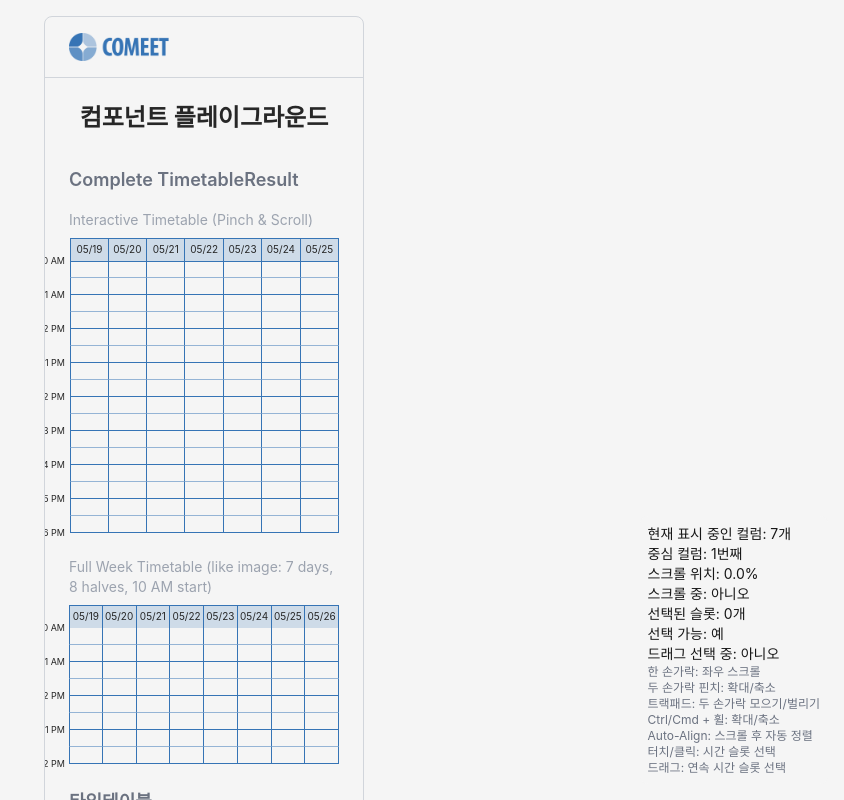
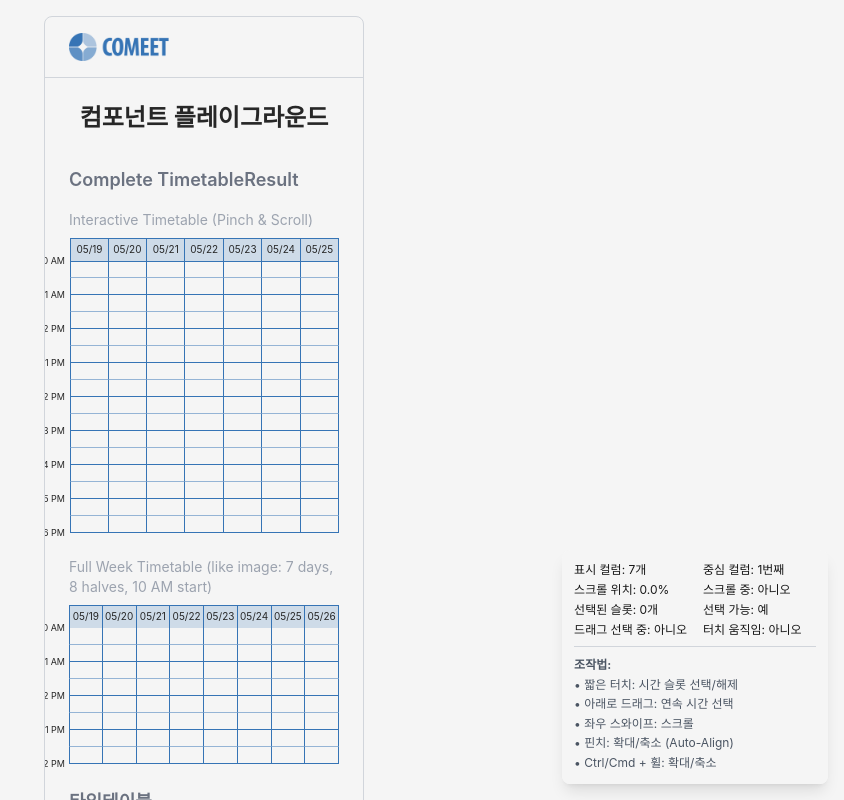
Before and after one commit to comeet-product/comeet, a Next.js app: page /playground in a window 1280 px wide. Shown: the top 800 px of the page, without its empty margins (436-1280 px from the left). Built offline with nearby package versions, Linux system fonts and the light colour scheme; a web font is replaced by a local one.

Commit message:
테스트용

```diff
--- a/src/app/[id]/page.js
+++ b/src/app/[id]/page.js
@@ -37,7 +37,7 @@ export default function MeetingPage({ params }) {
                     <h5 className="text-md text-gray-500 text-center font-semibold mb-1">
                         Schedule Overview
                     </h5>
-                <TimetableResult
+                <TimetableComponent
                     dayCount={7}
                     halfCount={8}
                     startDate="05/19"
--- a/src/components/TimetableComponent/DateSelector.js
+++ b/src/components/TimetableComponent/DateSelector.js
@@ -15,7 +15,9 @@ export default function DateSelector({
     isDragSelecting,
     touchStartTime,
     setTouchStartTime,
-    tapThreshold
+    tapThreshold,
+    touchMoved,
+    moveThreshold
 }) {
     return (
         <div className="flex">
@@ -37,6 +39,8 @@ export default function DateSelector({
                         touchStartTime={touchStartTime}
                         setTouchStartTime={setTouchStartTime}
                         tapThreshold={tapThreshold}
+                        touchMoved={touchMoved}
+                        moveThreshold={moveThreshold}
                     />
                 </div>
             ))}
--- a/src/components/TimetableComponent/Day.js
+++ b/src/components/TimetableComponent/Day.js
@@ -16,7 +16,9 @@ export default function Day({
   isDragSelecting,
   touchStartTime,
   setTouchStartTime,
-  tapThreshold
+  tapThreshold,
+  touchMoved,
+  moveThreshold
 }) {
   const hourCount = Math.floor(halfCount / 2);
   const hasExtraHalf = halfCount % 2 === 1;
@@ -43,6 +45,8 @@ export default function Day({
           touchStartTime={touchStartTime}
           setTouchStartTime={setTouchStartTime}
           tapThreshold={tapThreshold}
+          touchMoved={touchMoved}
+          moveThreshold={moveThreshold}
         />
       ))}
 
@@ -65,6 +69,8 @@ export default function Day({
           touchStartTime={touchStartTime}
           setTouchStartTime={setTouchStartTime}
           tapThreshold={tapThreshold}
+          touchMoved={touchMoved}
+          moveThreshold={moveThreshold}
         />
       )}
     </div>
--- a/src/components/TimetableComponent/Half.js
+++ b/src/components/TimetableComponent/Half.js
@@ -11,7 +11,6 @@ export default function Half({
   isFirstDay,
   hasDateHeaderAbove,
   selectedSlots,
-  onSlotSelection,
   onTapSelection,
   onDragSelectionStart,
   onDragSelectionMove,
@@ -20,7 +19,8 @@ export default function Half({
   isDragSelecting,
   touchStartTime,
   setTouchStartTime,
-  tapThreshold
+  tapThreshold,
+  touchMoved,
 }) {
   const slotId = `${dayIndex}-${halfIndex}`;
   const isSelected = selectedSlots?.has(slotId) || false;
@@ -113,27 +113,30 @@ export default function Half({
   };
 
   const handleTouchStart = (e) => {
+    // 선택 기능이 비활성화되어 있거나 두 손가락 이상의 터치라면 무시
+    if (!isSelectionEnabled || e.touches.length > 1) {
+      return;
+    }
+
     e.preventDefault();
     e.stopPropagation();
 
     console.log('Half touch start:', { dayIndex, halfIndex, isSelectionEnabled, touchesLength: e.touches.length });
 
-    // 터치 시작 시간 기록
+    // 터치 시작 시간 기록 (상위 컴포넌트에서 관리)
     if (setTouchStartTime) {
       setTouchStartTime(Date.now());
     }
 
-    // 단일 터치이고 선택이 활성화된 경우
-    if (isSelectionEnabled && e.touches.length === 1) {
-      // 일단 드래그 선택으로 시작 (터치 종료에서 탭인지 드래그인지 판단)
-      if (onDragSelectionStart) {
-        onDragSelectionStart(dayIndex, halfIndex);
-      }
+    // 드래그 선택 시작 (나중에 탭인지 드래그인지 판단)
+    if (onDragSelectionStart) {
+      onDragSelectionStart(dayIndex, halfIndex);
     }
   };
 
   const handleTouchMove = (e) => {
-    if (isDragSelecting && onDragSelectionMove && e.touches.length === 1) {
+    // 터치가 하나이고 드래그 선택 중일 때만 처리
+    if (e.touches.length === 1 && isDragSelecting && onDragSelectionMove) {
       // 터치 포인트 아래의 엘리먼트 찾기
       const touch = e.touches[0];
       const elementBelow = document.elementFromPoint(touch.clientX, touch.clientY);
@@ -142,7 +145,7 @@ export default function Half({
         const newDayIndex = parseInt(elementBelow.dataset.dayIndex);
         const newHalfIndex = parseInt(elementBelow.dataset.halfIndex);
 
-        // 드래그 이동 처리 (TimetableSelect에서 day와 방향 체크)
+        // 드래그 이동 처리 (TimetableSelect에서 같은 day와 아래 방향만 허용)
         onDragSelectionMove(newDayIndex, newHalfIndex);
       }
     }
@@ -153,14 +156,21 @@ export default function Half({
     e.stopPropagation();
 
     const touchDuration = Date.now() - touchStartTime;
-    const wasTap = touchDuration < tapThreshold;
+    const wasTap = touchDuration < tapThreshold && !touchMoved;
 
-    console.log('Half touch end:', { dayIndex, halfIndex, touchDuration, wasTap, isDragSelecting });
+    console.log('Half touch end:', {
+      dayIndex,
+      halfIndex,
+      touchDuration,
+      wasTap,
+      isDragSelecting,
+      touchMoved
+    });
 
     if (isDragSelecting) {
-      // 짧은 터치(탭)였다면 개별 선택으로 처리
+      // 짧은 터치이고 움직임이 거의 없었다면 개별 선택으로 처리
       if (wasTap && onTapSelection) {
-        // 드래그 선택 취소하고 개별 선택으로 전환
+        // 드래그 선택 종료
         if (onDragSelectionEnd) {
           onDragSelectionEnd();
         }
@@ -169,7 +179,7 @@ export default function Half({
           onTapSelection(dayIndex, halfIndex);
         }, 10);
       } else {
-        // 긴 터치(드래그)였다면 드래그 선택 종료
+        // 긴 터치이거나 움직임이 있었다면 드래그 선택 종료
         if (onDragSelectionEnd) {
           onDragSelectionEnd();
         }
--- a/src/components/TimetableComponent/Hour.js
+++ b/src/components/TimetableComponent/Hour.js
@@ -16,7 +16,9 @@ export default function Hour({
   isDragSelecting,
   touchStartTime,
   setTouchStartTime,
-  tapThreshold
+  tapThreshold,
+  touchMoved,
+  moveThreshold
 }) {
   const topHalfIndex = hourIndex * 2;
   const bottomHalfIndex = hourIndex * 2 + 1;
@@ -41,6 +43,8 @@ export default function Hour({
           touchStartTime={touchStartTime}
           setTouchStartTime={setTouchStartTime}
           tapThreshold={tapThreshold}
+          touchMoved={touchMoved}
+          moveThreshold={moveThreshold}
         />
         <Half
           dayIndex={dayIndex}
@@ -58,6 +62,8 @@ export default function Hour({
           touchStartTime={touchStartTime}
           setTouchStartTime={setTouchStartTime}
           tapThreshold={tapThreshold}
+          touchMoved={touchMoved}
+          moveThreshold={moveThreshold}
         />
     </div>
   );
--- a/src/components/TimetableComponent/Timetable.js
+++ b/src/components/TimetableComponent/Timetable.js
@@ -16,7 +16,9 @@ export default function Timetable({
   isDragSelecting,
   touchStartTime,
   setTouchStartTime,
-  tapThreshold
+  tapThreshold,
+  touchMoved,
+  moveThreshold
 }) {
   return (
     <div className="flex flex-col">
@@ -39,6 +41,8 @@ export default function Timetable({
         touchStartTime={touchStartTime}
         setTouchStartTime={setTouchStartTime}
         tapThreshold={tapThreshold}
+        touchMoved={touchMoved}
+        moveThreshold={moveThreshold}
       />
     </div>
   );
--- a/src/components/TimetableComponent/TimetableSelect.js
+++ b/src/components/TimetableComponent/TimetableSelect.js
@@ -30,7 +30,10 @@ export default function TimetableSelect() {
 
     // 터치 시간 추적 (탭과 드래그 구분)
     const [touchStartTime, setTouchStartTime] = useState(0);
-    const TAP_THRESHOLD = 200; // 200ms 이하는 탭으로 간주
+    const [touchMoved, setTouchMoved] = useState(false);
+    const [touchStartPosition, setTouchStartPosition] = useState({ x: 0, y: 0 });
+    const TAP_THRESHOLD = 500; // 500ms 이하는 탭으로 간주
+    const MOVE_THRESHOLD = 10; // 10px 이상 움직이면 드래그로 간주
 
     // Refs for DOM elements
     const containerRef = useRef(null);
@@ -76,7 +79,7 @@ export default function TimetableSelect() {
         return visibleWidth / columnWidth;
     };
 
-    // Auto-Align 함수 - 더 많이 보이는 컬럼 쪽으로 snap
+    // Auto-Align 함수 - 더 명확한 스냅 동작
     const autoAlignToColumn = () => {
         const timetable = timetableRef.current;
         if (!timetable || visibleDayCount >= TOTAL_DAYS) return;
@@ -89,41 +92,36 @@ export default function TimetableSelect() {
         const firstVisibleColumn = Math.floor(viewportStartX / columnWidth);
         const lastVisibleColumn = Math.floor((viewportEndX - 1) / columnWidth);
 
-        // 양쪽 끝 컬럼의 visibility ratio 계산
-        const firstColumnRatio = getColumnVisibilityRatio(firstVisibleColumn);
-        const lastColumnRatio = getColumnVisibilityRatio(lastVisibleColumn);
+        // 현재 스크롤 위치가 컬럼 경계에 얼마나 가까운지 계산
+        const currentColumnFloat = viewportStartX / columnWidth;
+        const currentColumnIndex = Math.floor(currentColumnFloat);
+        const columnProgress = currentColumnFloat - currentColumnIndex;
 
         let targetColumn;
 
-        // 첫 번째 컬럼이 50% 미만으로 보이면 다음 컬럼으로 snap
-        if (firstColumnRatio < 0.5 && firstVisibleColumn < lastVisibleColumn) {
-            targetColumn = firstVisibleColumn + 1;
-        }
-        // 마지막 컬럼이 50% 미만으로 보이면 이전 컬럼으로 snap
-        else if (lastColumnRatio < 0.5 && lastVisibleColumn > firstVisibleColumn) {
-            targetColumn = lastVisibleColumn - 1;
-        }
-        // 둘 다 50% 이상 보이거나 하나의 컬럼만 보이는 경우
-        else {
-            // 더 많이 보이는 쪽으로 snap
-            if (firstColumnRatio < lastColumnRatio) {
-                targetColumn = lastVisibleColumn;
+        // 30% 미만이면 현재 컬럼으로, 70% 이상이면 다음 컬럼으로 snap
+        if (columnProgress < 0.3) {
+            targetColumn = currentColumnIndex;
+        } else if (columnProgress > 0.7) {
+            targetColumn = Math.min(currentColumnIndex + 1, TOTAL_DAYS - visibleDayCount);
         } else {
-                targetColumn = firstVisibleColumn;
-            }
+            // 30% ~ 70% 사이에서는 가장 가까운 쪽으로 snap
+            targetColumn = columnProgress < 0.5 ? currentColumnIndex : Math.min(currentColumnIndex + 1, TOTAL_DAYS - visibleDayCount);
         }
 
+        // 경계값 체크
+        targetColumn = Math.max(0, Math.min(targetColumn, TOTAL_DAYS - visibleDayCount));
+
         // 타겟 컬럼의 시작 위치로 부드럽게 스크롤
-        const targetScrollLeft = Math.max(0, Math.min(
-            targetColumn * columnWidth,
-            timetable.scrollWidth - timetable.clientWidth
-        ));
+        const targetScrollLeft = targetColumn * columnWidth;
 
-        // 부드러운 스크롤 애니메이션
+        // 현재 위치와 다를 때만 스크롤
+        if (Math.abs(timetable.scrollLeft - targetScrollLeft) > 5) {
             timetable.scrollTo({
                 left: targetScrollLeft,
                 behavior: 'smooth'
             });
+        }
     };
 
     // 스크롤 종료 감지 (debounce)
@@ -138,8 +136,9 @@ export default function TimetableSelect() {
             if (!isDragSelecting) {
                 setIsSelectionEnabled(true);
             }
+            // Auto-align을 더 빠르게 실행
             autoAlignToColumn();
-        }, 150); // 150ms 후 스크롤이 끝난 것으로 간주
+        }, 100); // 100ms 후 스크롤이 끝난 것으로 간주 (더 빠르게)
     };
 
     // 중심 컬럼을 기준으로 스크롤 위치 조정
@@ -424,11 +423,15 @@ export default function TimetableSelect() {
             setTouchCount(e.touches.length);
 
             if (e.touches.length === 1) {
-                // 단일 터치 - 스크롤 준비
-                setStartTouchX(e.touches[0].clientX);
+                // 단일 터치 - 스크롤 및 선택 준비
+                const touch = e.touches[0];
+                setStartTouchX(touch.clientX);
+                setTouchStartPosition({ x: touch.clientX, y: touch.clientY });
+                setTouchMoved(false);
+                setTouchStartTime(Date.now());
                 setIsDragging(false);
-                setIsScrolling(false); // 터치 시작 시점에서는 스크롤 상태가 아님
-                // setIsSelectionEnabled(false); // 터치 시작만으로는 선택 기능을 비활성화하지 않음
+                setIsScrolling(false);
+                // 터치 시작 시에는 선택 기능을 활성화 상태로 유지
             } else if (e.touches.length === 2) {
                 // 두 손가락 터치 - 핀치 줌 또는 스크롤 준비
                 const touch1 = e.touches[0];
@@ -459,17 +462,27 @@ export default function TimetableSelect() {
         };
 
         const handleTouchMove = (e) => {
-            if (e.touches.length === 1 && visibleDayCount < TOTAL_DAYS) {
-                // 단일 터치 스크롤
+            if (e.touches.length === 1) {
+                const touch = e.touches[0];
+                const deltaX = Math.abs(touch.clientX - touchStartPosition.x);
+                const deltaY = Math.abs(touch.clientY - touchStartPosition.y);
+
+                // 움직임이 감지되면 touchMoved 설정
+                if (deltaX > MOVE_THRESHOLD || deltaY > MOVE_THRESHOLD) {
+                    setTouchMoved(true);
+                }
+
+                // 수평 움직임이 더 크면 스크롤로 간주
+                if (deltaX > deltaY && deltaX > MOVE_THRESHOLD && visibleDayCount < TOTAL_DAYS) {
                     e.preventDefault();
-                setIsScrolling(true); // 실제 스크롤이 시작될 때 스크롤 상태로 변경
-                setIsSelectionEnabled(false); // 스크롤이 시작되면 선택 기능 비활성화
+                    setIsScrolling(true);
+                    setIsSelectionEnabled(false);
 
-                const currentX = e.touches[0].clientX;
-                const deltaX = startTouchX - currentX;
+                    const currentX = touch.clientX;
+                    const scrollDeltaX = startTouchX - currentX;
 
                     if (timetable.scrollLeft !== undefined) {
-                    timetable.scrollLeft += deltaX;
+                        timetable.scrollLeft += scrollDeltaX;
                         setStartTouchX(currentX);
 
                         // 스크롤 위치 업데이트
@@ -478,6 +491,11 @@ export default function TimetableSelect() {
                             const scrollPercentage = (timetable.scrollLeft / maxScroll) * 100;
                             setScrollPosition(scrollPercentage);
                         }
+                    }
+                }
+                // 수직 움직임이 더 크거나 움직임이 작으면 드래그 선택 가능성
+                else if (deltaY >= deltaX || deltaX <= MOVE_THRESHOLD) {
+                    // 여기서는 preventDefault를 하지 않아 터치 이벤트가 Timetable 컴포넌트로 전달됨
                 }
             } else if (e.touches.length === 2) {
                 e.preventDefault();
@@ -548,8 +566,21 @@ export default function TimetableSelect() {
                 handleDragSelectionEnd();
             }
 
+            // 짧은 터치이고 움직임이 거의 없으면 탭으로 처리
+            const touchDuration = Date.now() - touchStartTime;
+            if (e.touches.length === 0 && !touchMoved && touchDuration < TAP_THRESHOLD && isSelectionEnabled) {
+                // 터치 이벤트를 Timetable 컴포넌트로 전달하여 슬롯 선택 처리
+                // 실제 선택은 Timetable 컴포넌트에서 처리됨
+            }
+
             // 터치 종료 시 Auto-Align 실행
             if (e.touches.length === 0) {
+                // 짧은 지연 후 선택 기능 재활성화
+                setTimeout(() => {
+                    setIsSelectionEnabled(true);
+                    setTouchMoved(false);
+                }, 50);
+
                 handleScrollEnd();
             }
         };
@@ -673,29 +704,35 @@ export default function TimetableSelect() {
                             touchStartTime={touchStartTime}
                             setTouchStartTime={setTouchStartTime}
                             tapThreshold={TAP_THRESHOLD}
+                            touchMoved={touchMoved}
+                            moveThreshold={MOVE_THRESHOLD}
                         />
                     </div>
                 </div>
             </div>
 
             {/* Zoom 상태 표시 */}
-            <div className="fixed bottom-4 right-4 bg-white/80 p-2 rounded-lg text-sm">
-                <p>현재 표시 중인 컬럼: {visibleDayCount}개</p>
+            <div className="fixed bottom-4 right-4 bg-white/90 p-3 rounded-lg text-sm shadow-lg max-w-sm">
+                <div className="grid grid-cols-2 gap-x-4 gap-y-1 text-xs">
+                    <p>표시 컬럼: {visibleDayCount}개</p>
                     <p>중심 컬럼: {centerColumnIndex + 1}번째</p>
                     <p>스크롤 위치: {scrollPosition.toFixed(1)}%</p>
                     <p>스크롤 중: {isScrolling ? '예' : '아니오'}</p>
                     <p>선택된 슬롯: {selectedSlots.size}개</p>
                     <p>선택 가능: {isSelectionEnabled ? '예' : '아니오'}</p>
                     <p>드래그 선택 중: {isDragSelecting ? '예' : '아니오'}</p>
-                <p className="text-xs text-gray-500">
-                    한 손가락: 좌우 스크롤<br />
-                    두 손가락 핀치: 확대/축소<br />
-                    트랙패드: 두 손가락 모으기/벌리기<br />
-                    Ctrl/Cmd + 휠: 확대/축소<br />
-                    Auto-Align: 스크롤 후 자동 정렬<br />
-                    터치/클릭: 시간 슬롯 선택<br />
-                    드래그: 연속 시간 슬롯 선택
+                    <p>터치 움직임: {touchMoved ? '예' : '아니오'}</p>
+                </div>
+                <div className="mt-2 pt-2 border-t border-gray-300">
+                    <p className="text-xs text-gray-600 leading-relaxed">
+                        <strong>조작법:</strong><br />
+                        • 짧은 터치: 시간 슬롯 선택/해제<br />
+                        • 아래로 드래그: 연속 시간 선택<br />
+                        • 좌우 스와이프: 스크롤<br />
+                        • 핀치: 확대/축소 (Auto-Align)<br />
+                        • Ctrl/Cmd + 휠: 확대/축소
                     </p>
+                </div>
             </div>
         </div>
     );
```
Lines whose indentation alone changed are shown as unchanged.
